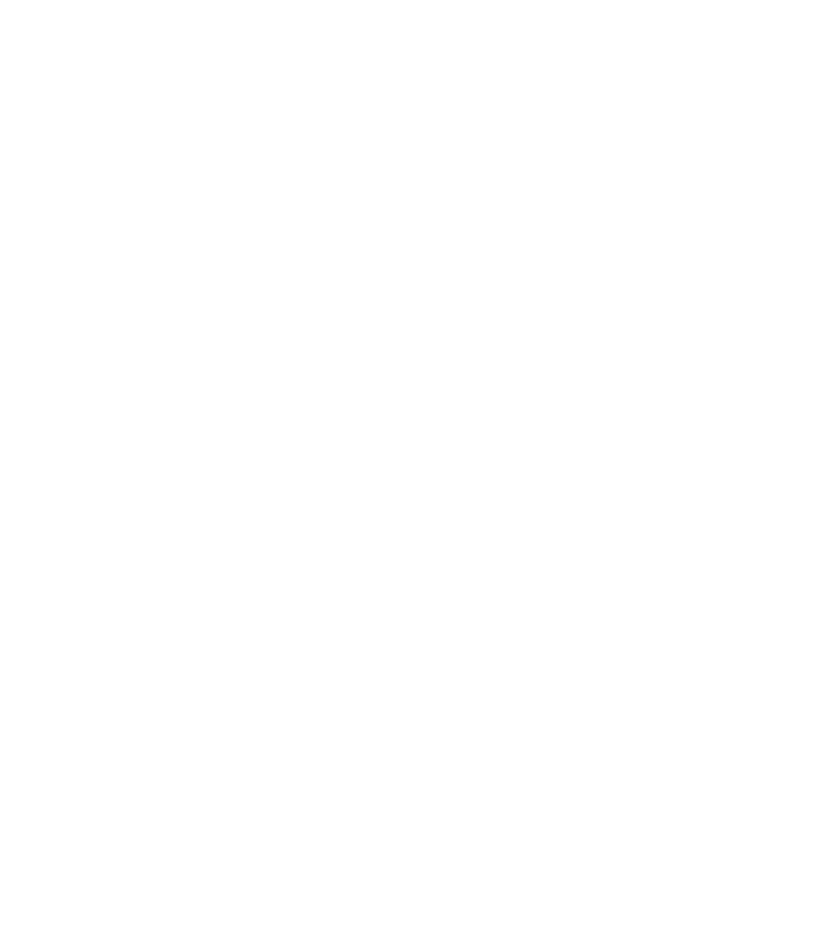
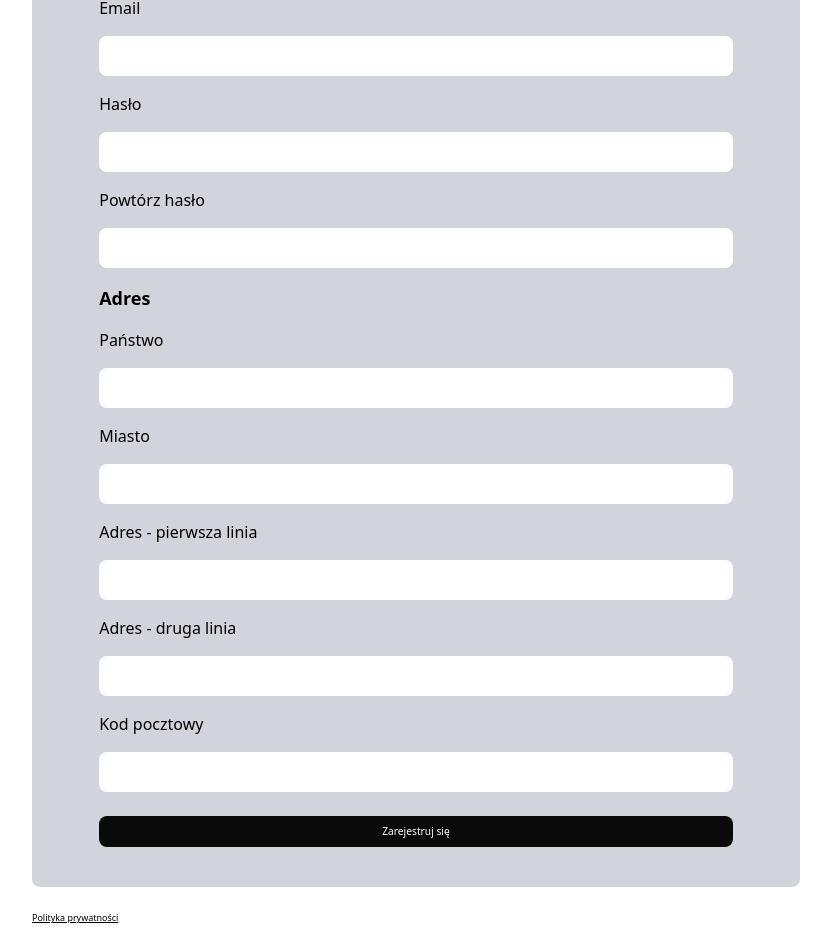
Before and after one commit to sebastian-j/sport-rent-frontend, a React (Vite) app: page /register in a window 1280 px wide. Before the commit this address had no page. Shown: the part 298-1250 px from the top of the page, without its empty margins (224-1055 px from the left). Before the commit the page ends 800 px from the top, so only its background shows below. Built offline with nearby package versions, Linux system fonts and the light colour scheme.

Commit message:
feat: add login and register pages, add protected routes

```diff
--- a/src/App.tsx
+++ b/src/App.tsx
@@ -1,4 +1,4 @@
-import { BrowserRouter, Routes, Route } from 'react-router-dom';
+import { BrowserRouter, Routes, Route, Outlet, Navigate } from 'react-router-dom';
 import Layout from './layouts/Layout';
 import HomePage from './pages/HomePage';
 import FavoritesPage from './pages/FavoritesPage.tsx';
@@ -9,18 +9,24 @@ import ContactPage from './pages/ContactPage.tsx';
 import PointsPage from './pages/PointsPage.tsx';
 import TosPage from './pages/TosPage.tsx';
 import FaqPage from './pages/FaqPage.tsx';
+import LoginLayout from './layouts/LoginLayout.tsx';
+import LoginPage from './pages/LoginPage.tsx';
+import RegisterPage from './pages/RegisterPage.tsx';
+import ProtectedRoute from './components/auth/ProtectedRoute.tsx';
 
 function App() {
+
   return (
     <BrowserRouter>
       <Routes>
         <Route element={<Layout />}>
           {/*Header*/}
           <Route path="/" element={<HomePage />} />
-          <Route path="/favorites" element={<FavoritesPage />} />
-          <Route path="/cart" element={<CartPage />} />
-          <Route path="/profile" element={<ProfilePage />} />
-
+          <Route element={<ProtectedRoute />}>
+            <Route path="/favorites" element={<FavoritesPage />} />
+            <Route path="/cart" element={<CartPage />} />
+            <Route path="/profile" element={<ProfilePage />} />
+          </Route>
           {/*Footer*/}
           <Route path="/about" element={<AboutPage />} />
           <Route path="/contact" element={<ContactPage />} />
@@ -28,6 +34,10 @@ function App() {
           <Route path="/tos" element={<TosPage />} />
           <Route path="/faq" element={<FaqPage />} />
         </Route>
+        <Route element={<LoginLayout />}>
+          <Route path="/login" element={<LoginPage />} />
+          <Route path="/register" element={<RegisterPage />} />
+        </Route>
       </Routes>
     </BrowserRouter>
   );
--- /dev/null
+++ b/src/components/auth/ProtectedRoute.tsx
@@ -0,0 +1,13 @@
+import { Navigate, Outlet } from 'react-router-dom';
+
+const ProtectedRoute = () => {
+  const isAuthenticated = !!localStorage.getItem('token');
+
+  if (!isAuthenticated) {
+    return <Navigate to="/login"/>;
+  }
+
+  return <Outlet />;
+};
+
+export default ProtectedRoute;
--- /dev/null
+++ b/src/layouts/LoginLayout.tsx
@@ -0,0 +1,18 @@
+import { Link, Outlet } from 'react-router-dom';
+import Footer from '../components/Footer';
+import LogoHeader from '../assets/logo_header.png';
+export default function LoginLayout() {
+  return (
+    <div className="flex flex-col min-h-screen">
+      <header className="py-4">
+        <Link to="/">
+            <img src={LogoHeader} alt="Logo" className="h-28 mx-auto my-5" />
+        </Link>
+      </header>
+      <main className="flex-grow mt-24">
+        <Outlet />
+      </main>
+      <Footer />
+    </div>
+  );
+}
--- /dev/null
+++ b/src/pages/LoginPage.tsx
@@ -0,0 +1,75 @@
+import ButtonCore from '../components/core/ButtonCore.tsx';
+import {Link, useNavigate} from 'react-router-dom';
+
+export default function LoginPage() {
+    const navigate = useNavigate();
+
+    const handleLogin = () => {
+        // TODO: Implement login logic here
+    }
+
+    const handleGoogleLogin = () => {
+        //TODO: Implement Google login logic here
+    }
+
+    return (
+        <div className="flex flex-col items-center bg-white mt-[-90px] mb-8">
+            <h1 className="text-4xl font-bold mb-8 text-[#193556]">Zaloguj się</h1>
+            <div className="flex flex-col items-center justify-center w-[60vw] rounded-lg max-w-[800px] bg-gray-300 p-8 border-[2px] border-black">
+                <form className="flex flex-col gap-4 w-[90%]">
+                    <label htmlFor="Email">
+                        Email
+                    </label>
+                    <input
+                        name="Email"
+                        type="email"
+                        className="rounded-lg p-2 outline-none"
+                    />
+                    <label htmlFor="Password">
+                        Hasło
+                    </label>
+                    <input
+                        name="Password"
+                        type="password"
+                        className="rounded-lg p-2 outline-none"
+                    />
+                    <ButtonCore
+                        text="Zaloguj się"
+                        onClick={handleLogin}
+                        className="ps-12 pe-12 p-2 text-[0.8vw] my-2"
+                    />
+                </form>
+
+                <div className="w-[90%] text-left my-3">
+                    <Link to="/forgot-password" className="text-black underline">
+                        Zapomniałeś hasła?
+                    </Link>
+                </div>
+
+                <ButtonCore
+                    text="Kontynuuj z Google"
+                    onClick={handleGoogleLogin}
+                    className="ps-12 pe-12 p-2 text-[0.8vw] my-2 w-[90%]"
+                />
+
+                <div className="w-[90%] text-left my-3">
+                    <p>Nie masz konta?</p>
+                </div>
+
+                <ButtonCore
+                    text="Zarejestruj się"
+                    onClick={() => {
+                        navigate('/register');
+                    }}
+                    className="ps-12 pe-12 p-2 text-[0.8vw] my-2 w-[90%]"
+                />
+
+            </div>
+            <div className="w-[60vw] max-w-[800px] text-left mt-4">
+                <Link to="/privacy-policy" className="text-black underline text-[0.7vw]">
+                    Polityka prywatności
+                </Link>
+            </div>
+        </div>
+    );
+}
--- /dev/null
+++ b/src/pages/RegisterPage.tsx
@@ -0,0 +1,120 @@
+import { Link } from "react-router-dom";
+import ButtonCore from "../components/core/ButtonCore";
+
+export default function RegisterPage() {
+
+    const handleRegister = () => {
+        const passwordsMatch = () => {
+            const password1 = document.getElementById("password1") as HTMLInputElement | null;
+            const password2 = document.getElementById("password2") as HTMLInputElement | null;
+
+            if (!password1 || !password2) {
+                return false;
+            }
+
+            if (password1.value !== password2.value) {
+                alert("Hasła nie są takie same!");
+                return false;
+            }
+            return true;
+        }
+
+        if(passwordsMatch()) {
+            // Handle registration logic here
+        }
+    }
+
+    return (
+        <div className="flex flex-col items-center bg-white mt-[-90px] mb-8">
+            <h1 className="text-4xl font-bold mb-8 text-[#193556]">Zarejestruj się</h1>
+            <div className="flex flex-col items-center justify-center w-[60vw] rounded-lg max-w-[800px] bg-gray-300 p-8">
+                <form className="flex flex-col gap-4 w-[90%]">
+                    <label htmlFor="Email">
+                        Email
+                    </label>
+                    <input
+                        name="Email"
+                        type="email"
+                        className="rounded-lg p-2 outline-none"
+                    />
+                    <label htmlFor="Password">
+                        Hasło
+                    </label>
+                    <input
+                        name="Password"
+                        type="password"
+                        className="rounded-lg p-2 outline-none"
+                        id="password1"
+                    />
+                    <label htmlFor="ConfirmPassword">
+                        Powtórz hasło
+                    </label>
+                    <input
+                        name="ConfirmPassword"
+                        type="password"
+                        className="rounded-lg p-2 outline-none"
+                        id="password2"
+                    />
+
+                    <p className="text-lg font-semibold"> Adres </p>
+
+                    <label htmlFor="Country">
+                        Państwo
+                    </label>
+                    <input
+                        name="Country"
+                        type="text"
+                        className="rounded-lg p-2 outline-none"
+                        id="country"
+                    />
+                    <label htmlFor="City">
+                        Miasto
+                    </label>
+                    <input
+                        name="City"
+                        type="text"
+                        className="rounded-lg p-2 outline-none"
+                        id="city"
+                    />
+                    <label htmlFor="AddressLine1">
+                        Adres - pierwsza linia
+                    </label>
+                    <input
+                        name="AddressLine1"
+                        type="text"
+                        className="rounded-lg p-2 outline-none"
+                        id="addressLine1"
+                    />
+                    <label htmlFor="AddressLine2">
+                        Adres - druga linia
+                    </label>
+                    <input
+                        name="AddressLine2"
+                        type="text"
+                        className="rounded-lg p-2 outline-none"
+                        id="addressLine2"
+                    />
+                    <label htmlFor="PostalCode">
+                        Kod pocztowy
+                    </label>
+                    <input
+                        name="PostalCode"
+                        type="text"
+                        className="rounded-lg p-2 outline-none"
+                        id="postalCode"
+                    />
+                    <ButtonCore
+                        text="Zarejestruj się"
+                        onClick={() => {handleRegister()}}
+                        className="ps-12 pe-12 p-2 text-[0.8vw] my-2"
+                    />
+                </form>
+            </div>
+            <div className="w-[60vw] max-w-[800px] text-left mt-4">
+                <Link to="/privacy-policy" className="text-black underline text-[0.7vw]">
+                    Polityka prywatności
+                </Link>
+            </div>
+        </div>
+    );
+}
```
